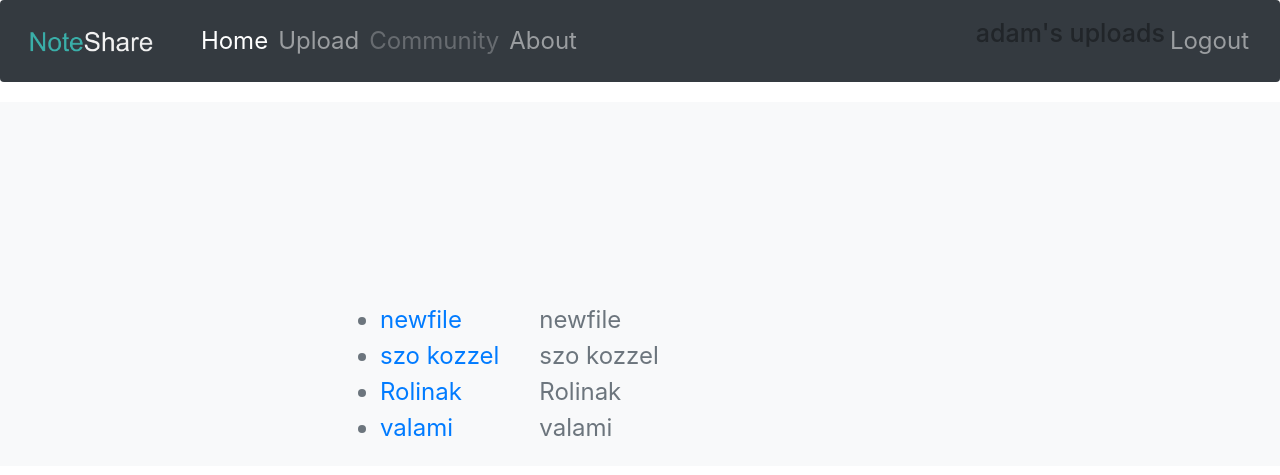
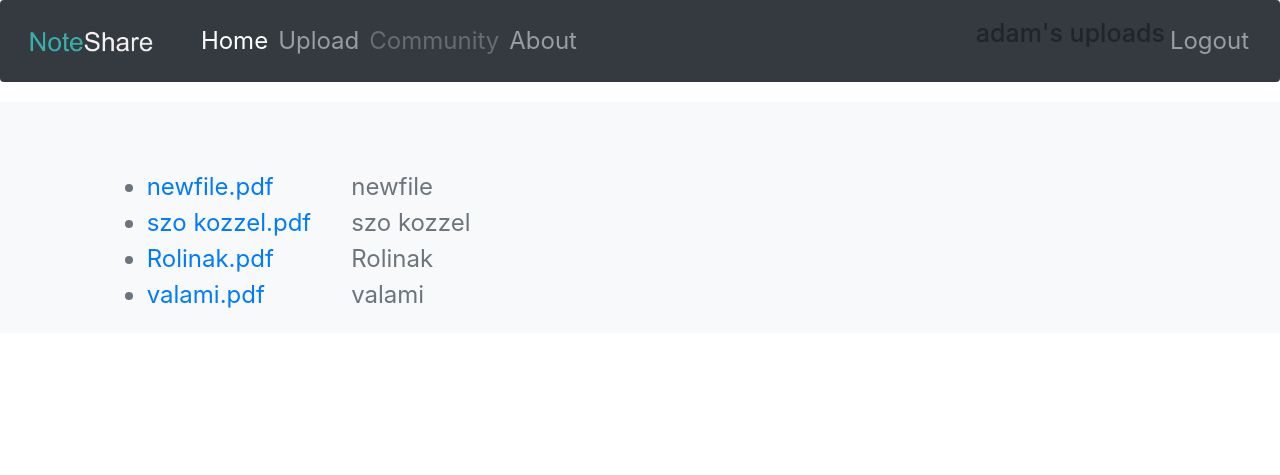
Before and after one commit to PinterAd/set09103, a Flask app: page /home in a window 1280 px wide. Shown: the top 475 px of the page. Run offline with Flask 2, Linux system fonts and the light colour scheme; a user stored in the database is signed in; data comes from the database, SQL or seed files in the repository; some libraries are stand-ins or nearby versions.

Commit message:
Update index.html

```diff
--- a/templates/index.html
+++ b/templates/index.html
@@ -48,13 +48,15 @@ Noteshare
 {% block content %}
 
 <div class="container-fluid bg-light">
-  <div class="container .bg-secondary text-muted form-group form-group-lg" style="font-size: 18pt; max-width: 450pt; margin-top: 150pt;">
+  <div class="container .bg-secondary text-muted form-group form-group-lg" style="font-size: 18pt; max-width: 800pt; margin-top: 50pt;">
 <div class="row">
   <div class="column">
     <ul>
       {% if session['logged_in'] == True %}
       {% for file in files %}
-      <li><a href="static/uploads/{{ file.filename }}.pdf" target="_blank" style="color: bg-dark; text-decoration: none;">{{ file.filename}}</a></li>
+      <li style="color: bg-dark; text-decoration: none;">
+        <a href="static/uploads/{{ file.filename }}.pdf" target="_blank">{{ file.filename}}.pdf</a>
+      </li>
       {% endfor %}
       {% else %}
       {% for file in files %}
```
